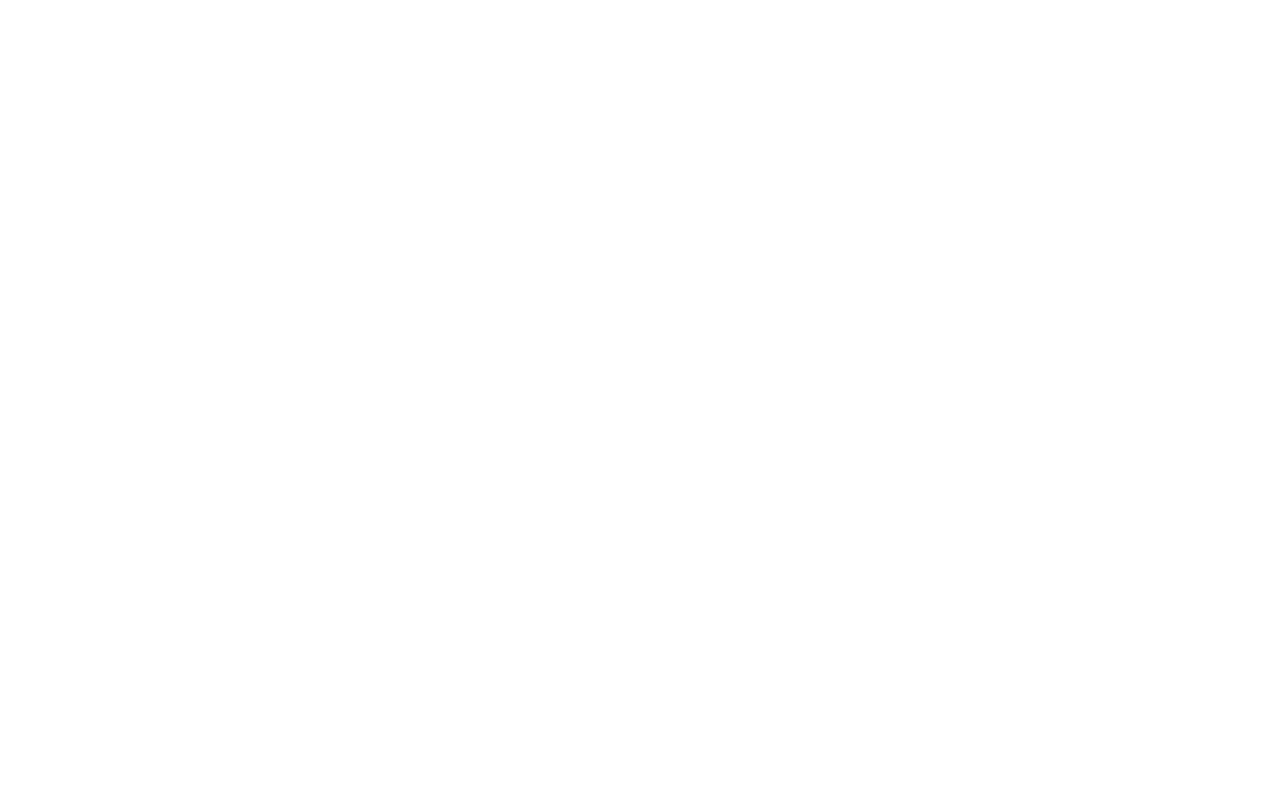
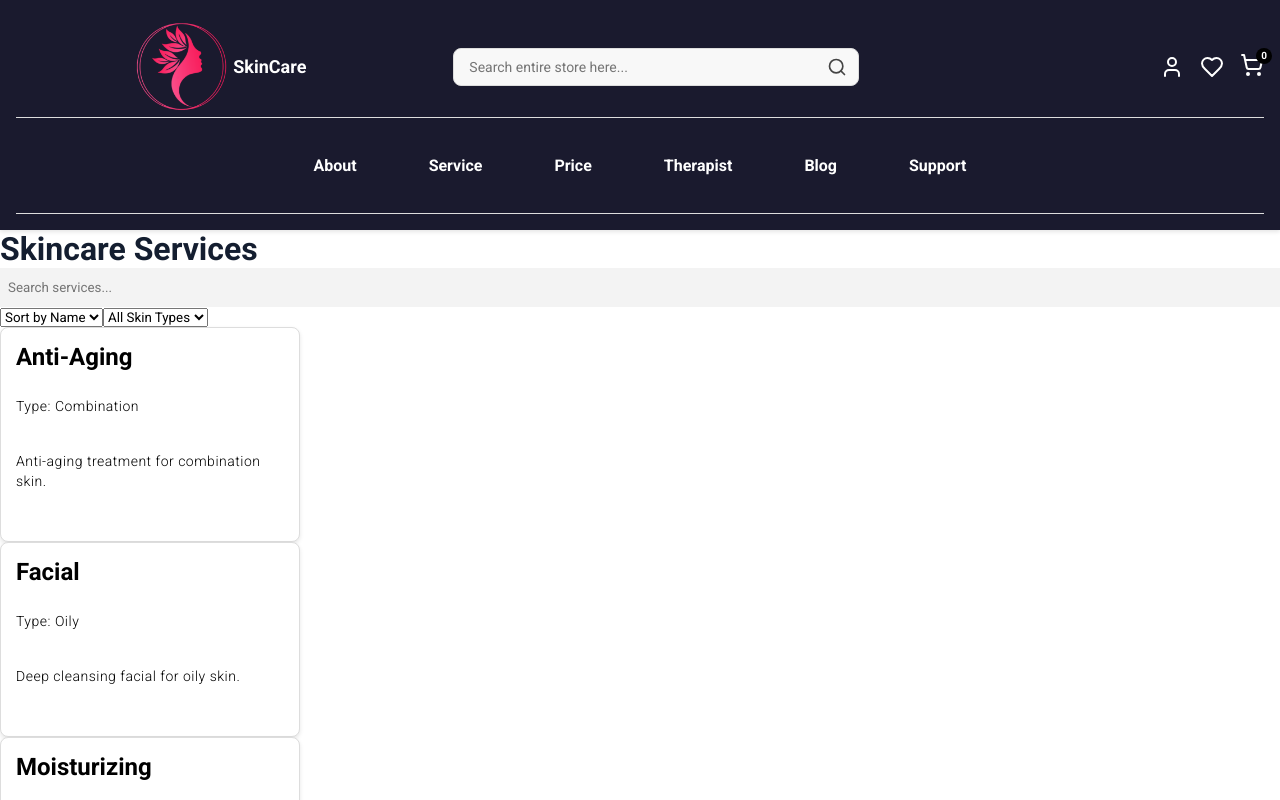
Before and after one commit to nhuttmse172865/Spring2025SWD392_NET1707_4_FE, a React (Vite) app: page /service in a window 1280 px wide. Before the commit this address had no page. Shown: the top 800 px of the page. Built offline with nearby package versions, Linux system fonts and the light colour scheme.

Commit message:
fix-router

```diff
--- a/src/App.jsx
+++ b/src/App.jsx
@@ -7,13 +7,21 @@
 import ManagerLayout from "./layouts/ManagerLayout";
 import HomePage from "./pages/HomePage";
 import Login from "./pages/Login/Login";
+import MainLayout from "./pages/HomePage";
+import HomePageForm from "./components/forms/HomePageForm/HomePageForm";
+import Service from "./pages/Service/Service";
 
 const App = () => {
   return (
     <Router>
-      <Routes>
-       <Route path="/login" element={<Login />} />
-        <Route path="/" element={<HomePage />} />
+    <Routes>
+      <Route path="/" element={<MainLayout />} >
+         <Route path="/login" element={<Login />} />
+         <Route index element={<HomePageForm />} />
+         <Route path="/service" element={<Service />} />
+      </Route>
+
+
         <Route path="/admin" element={<AdminLayout />} />
         <Route path="/customer" element={<CustomerLayout />} />
         <Route path="/staff" element={<StaffLayout />} />
--- a/src/components/forms/HomePageForm/HomePageForm.jsx
+++ b/src/components/forms/HomePageForm/HomePageForm.jsx
@@ -369,7 +369,7 @@
 
   return (
     <div className="home-page-container">
-      <HomePageHeader scrollToSection={scrollToSection} />
+
       <div className="home-page-body">
         {/* About Us Section with Scroll Animation */}
         <motion.section
@@ -509,9 +509,9 @@
 
 
       </div>
-      <div ref={supportRef}>
+      {/* <div ref={supportRef}>
         <HomePageFooter />
-      </div>
+      </div> */}
     </div>
   );
 };
--- a/src/components/headers/HomepageHeader/HomePageHeader.jsx
+++ b/src/components/headers/HomepageHeader/HomePageHeader.jsx
@@ -3,6 +3,7 @@
 import { Search, User, Heart, ShoppingCart } from 'lucide-react';
 import './HomePageHeader.scss';
 import FPT from '/AssetsHomePage/FPT.jpg';
+import { Link } from 'react-router-dom';
 
 const HomePageHeader = ({ scrollToSection }) => {
 
@@ -54,31 +55,11 @@
             <li className="nav-item" onClick={() => scrollToSection('aboutUs')}>
               About
             </li>
-            <li
-              className="nav-item has-dropdown"
-              onMouseEnter={handleMouseEnter}
-              onMouseLeave={handleMouseLeave}
-            >
-              Service
-              {isDropdownOpen && (
-                <div className="dropdown-menu">
-                  <div className="dropdown-content">
-                    <div className="dropdown-item" onClick={() => scrollToSection('facialTreatment')}>
-                      Facial Treatment
-                    </div>
-                    <div className="dropdown-item" onClick={() => scrollToSection('bodyTreatment')}>
-                      Body Treatment
-                    </div>
-                    <div className="dropdown-item" onClick={() => scrollToSection('massage')}>
-                      Massage
-                    </div>
-                    <div className="dropdown-item" onClick={() => scrollToSection('laser')}>
-                      Laser
-                    </div>
-                  </div>
-                </div>
-              )}
-            </li>
+           <Link  className="nav-item has-dropdown" to="/service" onMouseEnter={handleMouseEnter} onMouseLeave={handleMouseLeave}>
+            Service
+           </Link>
+
+
             <li className="nav-item" onClick={() => scrollToSection('priceService')}>
               Price
             </li>
--- a/src/pages/HomePage.jsx
+++ b/src/pages/HomePage.jsx
@@ -1,18 +1,22 @@
 
+import { Outlet } from "react-router-dom";
 import HomePageForm from "../components/forms/HomePageForm/HomePageForm";
+import HomePageHeader from "../components/headers/HomepageHeader/HomePageHeader";
 import '../styles/layout.scss';
+import HomePageFooter from "../components/footers/HomePageFooter/HomePageFooter";
 
 
-const AdminLayout = () => {
+const MainLayout = () => {
   return (
-    <div className="layout">
-      <div className="body">
-        <main className="content">
-          <HomePageForm />
-        </main>
-      </div>
-    </div>
+  <>
+    <HomePageHeader/>
+    <main>
+      <Outlet />
+
+    </main>
+    <HomePageFooter/>
+  </>
   );
 };
 
-export default AdminLayout;
+export default MainLayout;
--- a/src/pages/Login/Login.jsx
+++ b/src/pages/Login/Login.jsx
@@ -1,7 +1,9 @@
 import React, { useState } from 'react';
 import './Login.scss'
+import { useNavigate } from 'react-router-dom';
 const Login = () => {
     const [isSignUpActive, setIsSignUpActive] = useState(false);
+    const navigate = useNavigate();
     const handleSignUpClick = () => {
         setIsSignUpActive(true);
       };
@@ -60,13 +62,21 @@
             </form>
         </div>
         <div class="overlay-container" id="overlayCon">
+
             <div class="overlay">
+
                 <div class="overlay-panel overlay-left">
+                <div>
+            <button className='btn-back' onClick={() => navigate('/')}>Back to HomePage</button>
+        </div>
                     <h1>Welcome Back!</h1>
                     <p>Sign in to continue your skin care journey</p>
                     <button onClick={handleSignInClick} >Sign In</button>
                 </div>
                 <div class="overlay-panel overlay-right">
+                <div>
+                <button className='btn-back' onClick={() => navigate('/')}>Back to HomePage</button>
+        </div>
                     <h1>Hello, Friend!</h1>
                     <p>Beautiful skin is not only about cosmetics, but also about knowledge. Sign up now for a personal consultation!</p>
                     <button onClick={handleSignUpClick}>Sign Up</button>
--- a/src/pages/Login/Login.scss
+++ b/src/pages/Login/Login.scss
@@ -244,3 +244,11 @@
 .container.right-panel-active .overlay-right {
     transform: translateX(20%);
 }
+.btn-back{
+    margin-bottom: 12px;
+    background-color: var(--grad-clr1);
+}
+.btn-back:hover{
+    background-color: #fff;
+    color: var(--grad-clr1);
+}
--- /dev/null
+++ b/src/pages/Service/Service.jsx
@@ -0,0 +1,76 @@
+import React, { useState } from 'react';
+import './Service.scss' // Make sure to import the CSS file
+
+const services = [
+    { id: 1, name: 'Facial', type: 'Oily', description: 'Deep cleansing facial for oily skin.' },
+    { id: 2, name: 'Moisturizing', type: 'Dry', description: 'Hydrating treatment for dry skin.' },
+    { id: 3, name: 'Anti-Aging', type: 'Combination', description: 'Anti-aging treatment for combination skin.' },
+    // Add more services as needed
+];
+
+const Service = () => {
+    const [searchTerm, setSearchTerm] = useState('');
+    const [sortType, setSortType] = useState('name');
+    const [filterType, setFilterType] = useState('');
+
+    const handleSearch = (event) => {
+        setSearchTerm(event.target.value);
+    };
+
+    const handleSort = (event) => {
+        setSortType(event.target.value);
+    };
+
+    const handleFilter = (event) => {
+        setFilterType(event.target.value);
+    };
+
+    const filteredServices = services
+        .filter(service =>
+            service.name.toLowerCase().includes(searchTerm.toLowerCase()) &&
+            (filterType ? service.type === filterType : true)
+        )
+        .sort((a, b) => {
+            if (sortType === 'name') {
+                return a.name.localeCompare(b.name);
+            } else if (sortType === 'type') {
+                return a.type.localeCompare(b.type);
+            }
+            return 0;
+        });
+
+    return (
+        <div className="services-container">
+            <h1 className="services-header">Skincare Services</h1>
+            <div className="services-controls">
+                <input
+                    type="text"
+                    placeholder="Search services..."
+                    value={searchTerm}
+                    onChange={handleSearch}
+                />
+                <select value={sortType} onChange={handleSort}>
+                    <option value="name">Sort by Name</option>
+                    <option value="type">Sort by Type</option>
+                </select>
+                <select value={filterType} onChange={handleFilter}>
+                    <option value="">All Skin Types</option>
+                    <option value="Oily">Oily</option>
+                    <option value="Dry">Dry</option>
+                    <option value="Combination">Combination</option>
+                </select>
+            </div>
+            <ul className="services-list">
+                {filteredServices.map(service => (
+                    <li key={service.id} className="service-item">
+                        <h2>{service.name}</h2>
+                        <p className="service-type">Type: {service.type}</p>
+                        <p>{service.description}</p>
+                    </li>
+                ))}
+            </ul>
+        </div>
+    );
+};
+
+export default Service;
--- /dev/null
+++ b/src/pages/Service/Service.scss
@@ -0,0 +1,46 @@
+.service-container {
+    display: flex;
+    flex-direction: column;
+    align-items: center;
+    padding: 20px;
+    background-color: #f9f9f9;
+}
+
+.service-header {
+    font-size: 2rem;
+    font-weight: bold;
+    margin-bottom: 20px;
+    color: #333;
+}
+
+.service-list {
+    display: flex;
+    flex-wrap: wrap;
+    justify-content: space-around;
+    gap: 20px;
+}
+
+.service-item {
+    background-color: #fff;
+    border: 1px solid #ddd;
+    border-radius: 8px;
+    padding: 15px;
+    width: 300px;
+    box-shadow: 0 2px 4px rgba(0, 0, 0, 0.1);
+    transition: transform 0.3s ease;
+}
+
+.service-item:hover {
+    transform: translateY(-5px);
+}
+
+.service-title {
+    font-size: 1.5rem;
+    margin-bottom: 10px;
+    color: #555;
+}
+
+.service-description {
+    font-size: 1rem;
+    color: #777;
+}
```
